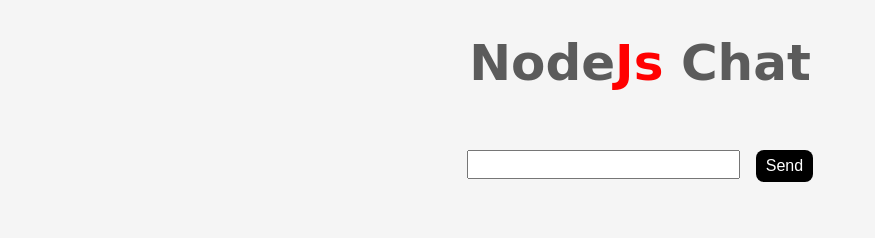
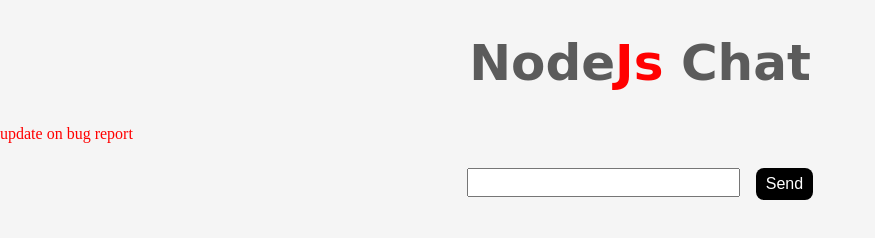
Before and after one commit to Uea-angkun/Node-WebChat, a plain HTML site: page index.html in a window 1280 px wide. Shown: the whole page, without its empty margins (0-875 px from the left). Drawn offline with nearby package versions, Linux system fonts and the light colour scheme; no server answers.

Commit message:
fixed bug front end

```diff
--- a/index.html
+++ b/index.html
@@ -2,7 +2,7 @@
 <html lang="en>">
 
 <head>
-    <title>NodeJs Chat</title>
+    <title>NodeJs Chat </title>
     <style>
         body {
             margin: 0;
@@ -49,6 +49,7 @@
 <body>
     <div class="container ">
         <h1 class="txt-center">Node<span>Js</span> Chat</h1>
+        <span>update on bug report</span>
         <form id="form">
             <div class="txt-center">
                 <input id="input" />
```
